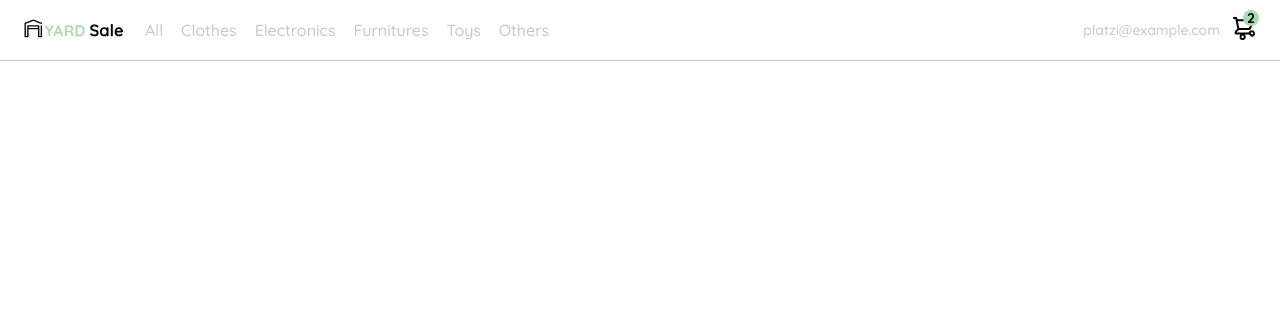
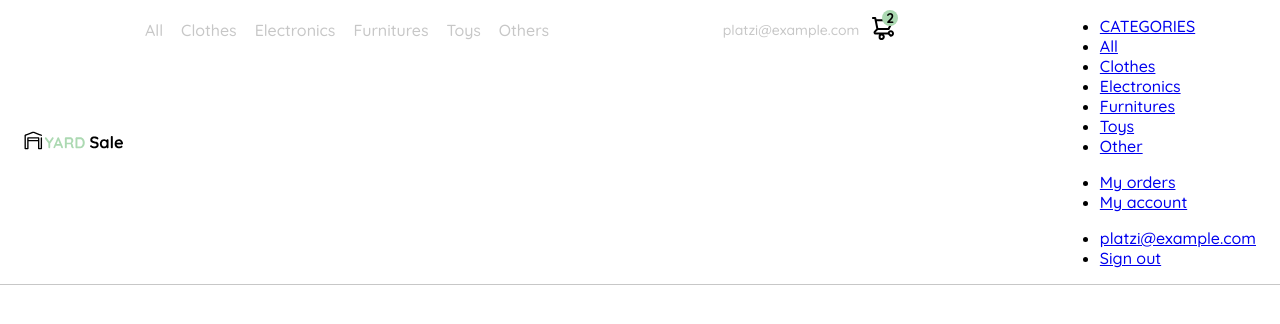
Before and after one commit to Adair-Isai-Vargas-Pastrana/Tienda-en-l-nea-Platzi, a plain HTML site: page index.html in a window 1280 px wide. Drawn offline with Linux system fonts and the light colour scheme.

Commit message:
Se agregó el menú desplegable móvil

```diff
--- a/index.html
+++ b/index.html
@@ -66,6 +66,49 @@
           </li>
         </ul>
       </div>
+      <div class="mobile-menu">
+        <ul>
+          <li>
+            <a href="/">CATEGORIES</a>
+          </li>
+          <li>
+            <a href="/">All</a>
+          </li>
+          <li>
+            <a href="/">Clothes</a>
+          </li>
+          <li>
+            <a href="/">Electronics</a>
+          </li>
+          <li>
+            <a href="/">Furnitures</a>
+          </li>
+          <li>
+            <a href="/">Toys</a>
+          </li>
+          <li>
+            <a href="/">Other</a>
+          </li>
+        </ul>
+
+        <ul>
+          <li>
+            <a href="/">My orders</a>
+          </li>
+          <li>
+            <a href="/">My account</a>
+          </li>
+        </ul>
+
+        <ul>
+          <li>
+            <a href="/" class="email">platzi@example.com</a>
+          </li>
+          <li>
+            <a href="/" class="sign-out">Sign out</a>
+          </li>
+        </ul>
+      </div>
     </nav>
     <script src="main.js"></script>
   </body>
```
